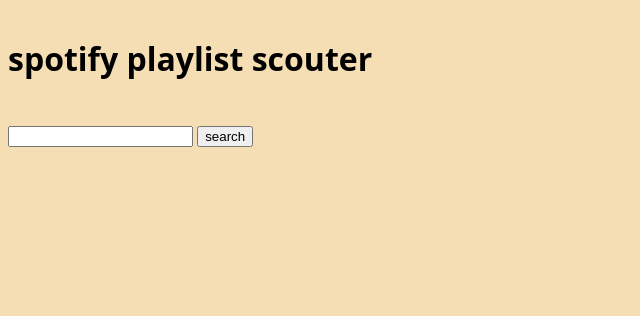
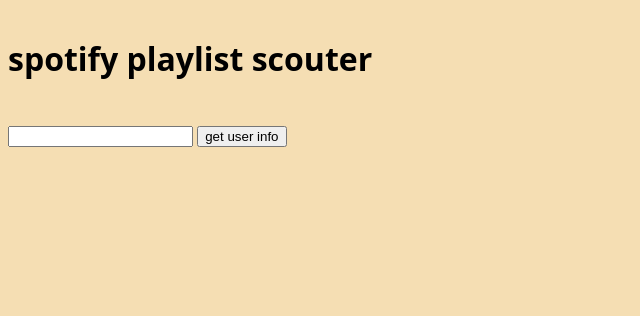
Before and after one commit to azohc/plfinder, a Flask app: template templates/index.html in a window 1280 px wide. Shown: the top 316 px of the page, without its empty margins (0-640 px from the left). Run offline with Flask 2, Linux system fonts and the light colour scheme; the template is opened without the code that fills it, so the values that code supplies are empty.

Commit message:
spotify api gets users

```diff
--- a/app.py
+++ b/app.py
@@ -1,15 +1,23 @@
 import secrets
 from flask import Flask, render_template, request, flash
+import spoti
+import asyncio
 
 app = Flask(__name__)
 app.secret_key = secrets.token_hex(16)
 
-@app.route("/index")
+@app.route("/")
 def index():
-    flash("give me a user")
+    flash("give me a spotify user URI pls")
     return render_template("index.html")
 
-@app.route("/greet", methods=["POST", "GET"])
-def greet():
-    flash("hello " + str(request.form['user_input']) + "!")
+@app.route("/user", methods=["POST", "GET"])
+def user():
+    user_uri = str(request.form['user_input'])
+    if (user_uri != ""):
+        userstr = asyncio.run(spoti.user(user_uri))
+        flash(userstr)
+    else:
+        flash("give me a (non empty) spotify user URI pls")
+
     return render_template("index.html")
--- a/templates/index.html
+++ b/templates/index.html
@@ -9,12 +9,12 @@
         <h1>spotify playlist scouter</h1>
         <br>
 
-        <form action="greet" method="post">
+        <form action="user" method="post">
             {% for message in get_flashed_messages() %}
             <p> {{ message }} </p>
             {% endfor %}
             <input type="text" name="user_input">
-            <input type="submit" value="search" id="greet">
+            <input type="submit" value="get user info">
         </form>
     </body>
 </html>
```
Also changed, not shown: spoti.py (added, +15 -0 lines).
